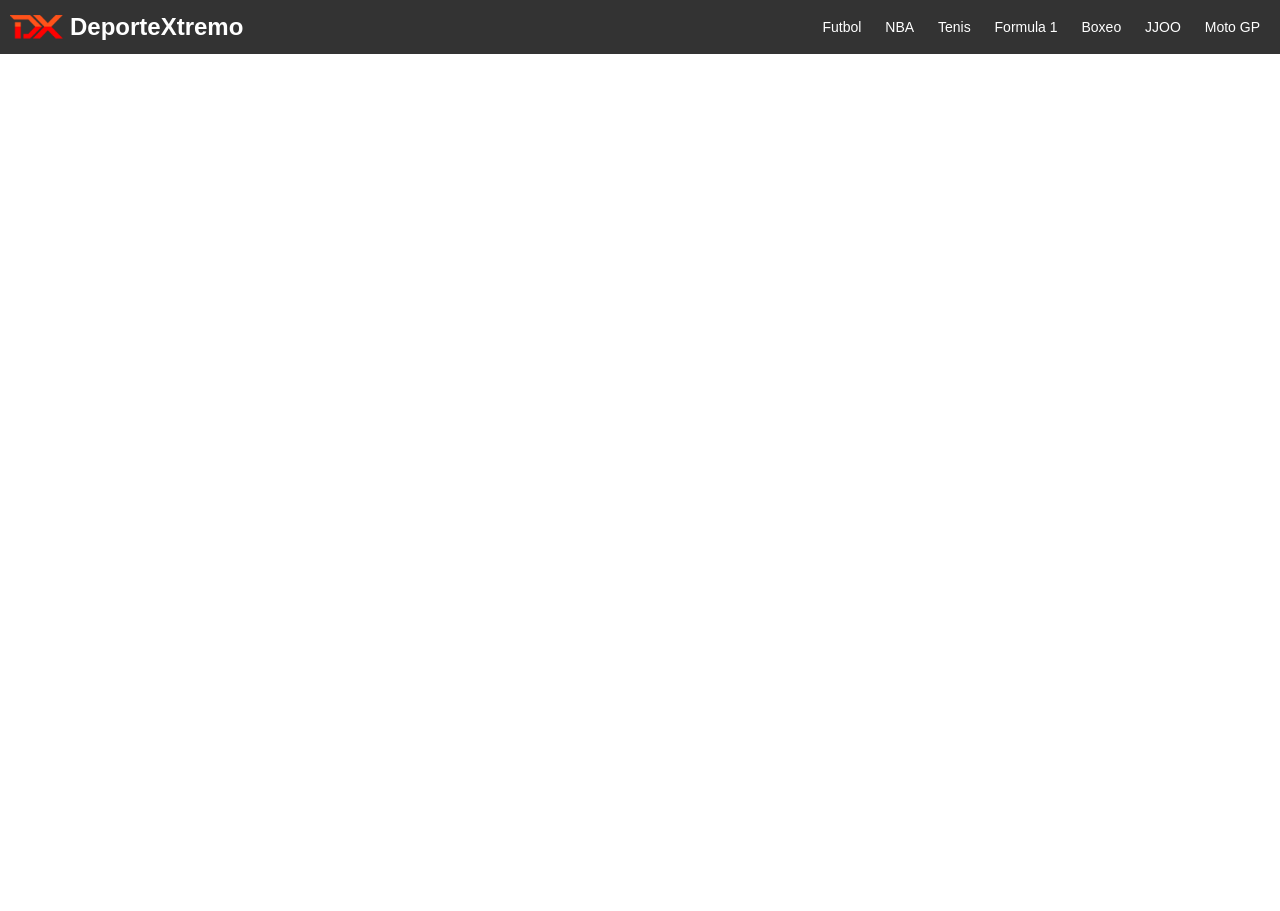
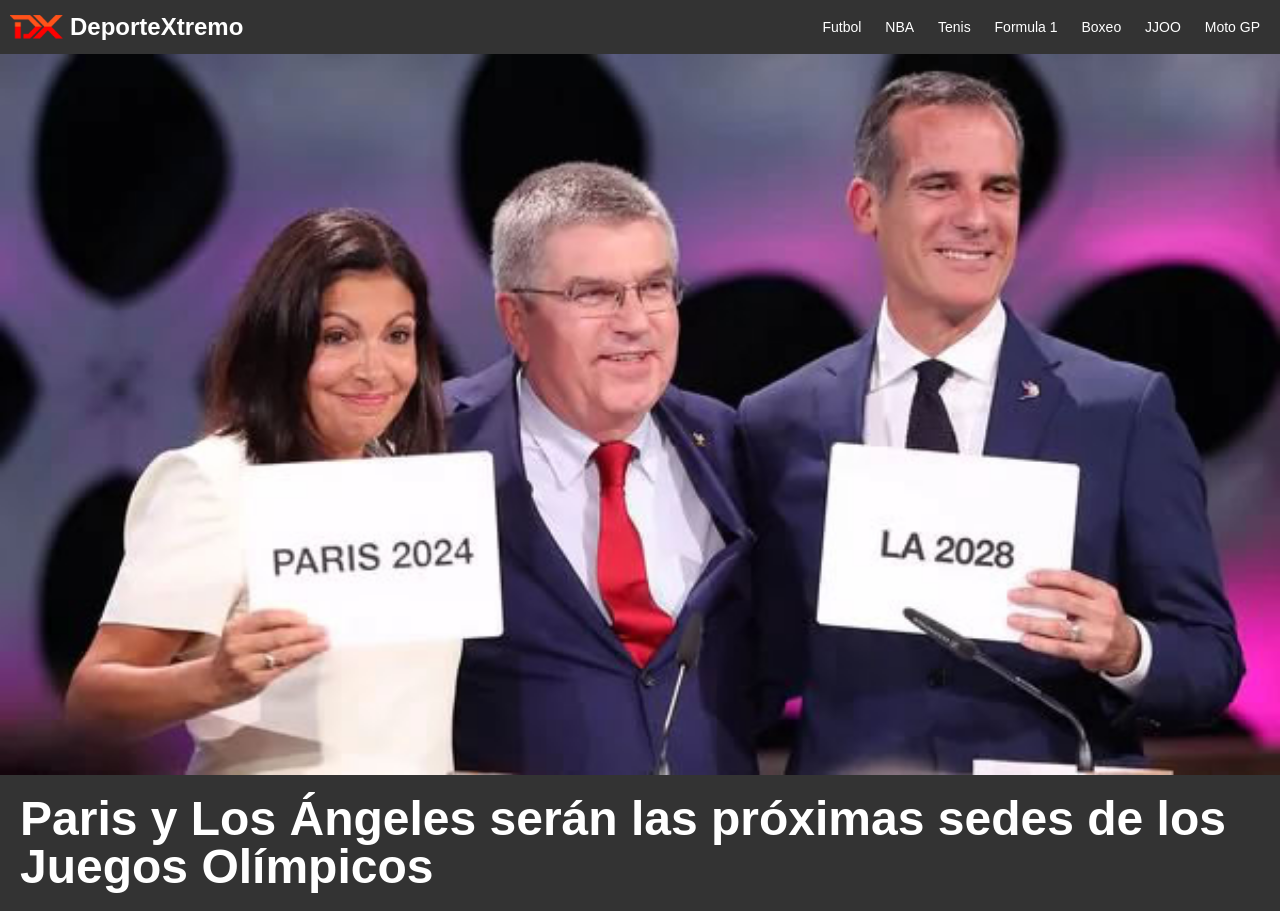
Before and after one commit to Alebottone/PWFE-M1-06, a plain HTML site: page index.html in a window 1280 px wide. Before the commit the page ends 800 px from the top, so only its background shows below. Drawn offline with Linux system fonts and the light colour scheme.

Commit message:
Maquetando una noticia destacada

```diff
--- a/css/style.css
+++ b/css/style.css
@@ -2,6 +2,9 @@ body {
 	font-family: Arial;
 	font-size: 14px;
 	color: #222;
+}
+img{
+	display: block;
 }
 header{
 	background: #333;
@@ -43,3 +46,13 @@ nav li a:hover {
 	color: #333;
 	background-color: #FFF;
 }
+#noticiasDestacadas img {
+	width: 100%;
+}
+#noticiasDestacadas h2 {
+	background-color: #333;
+	color: #FFF;
+	font-weight: 700;
+	padding: 20px;
+	font-size: 48px;
+}
--- a/index.html
+++ b/index.html
@@ -23,5 +23,24 @@
 
     		</nav>
     	</header>
+
+    	<main>
+    		<section id="noticiasDestacadas">
+    			<figure>
+    				<img src="img/Juegos-olimpicos.jpg" >
+    				<figcaption>
+    					<h2>Paris y Los Ángeles serán las próximas sedes de los Juegos Olímpicos</h2>
+    				</figcaption>
+    			</figure>
+    		</section>
+    		<section id="ultimasNoticas">
+
+    		</section>
+
+    		<section id="tablaPosiciones">
+
+    		</section>
+
+    	</main>
 </body>
 </html>
```
Also changed, not shown: 1 other file.
